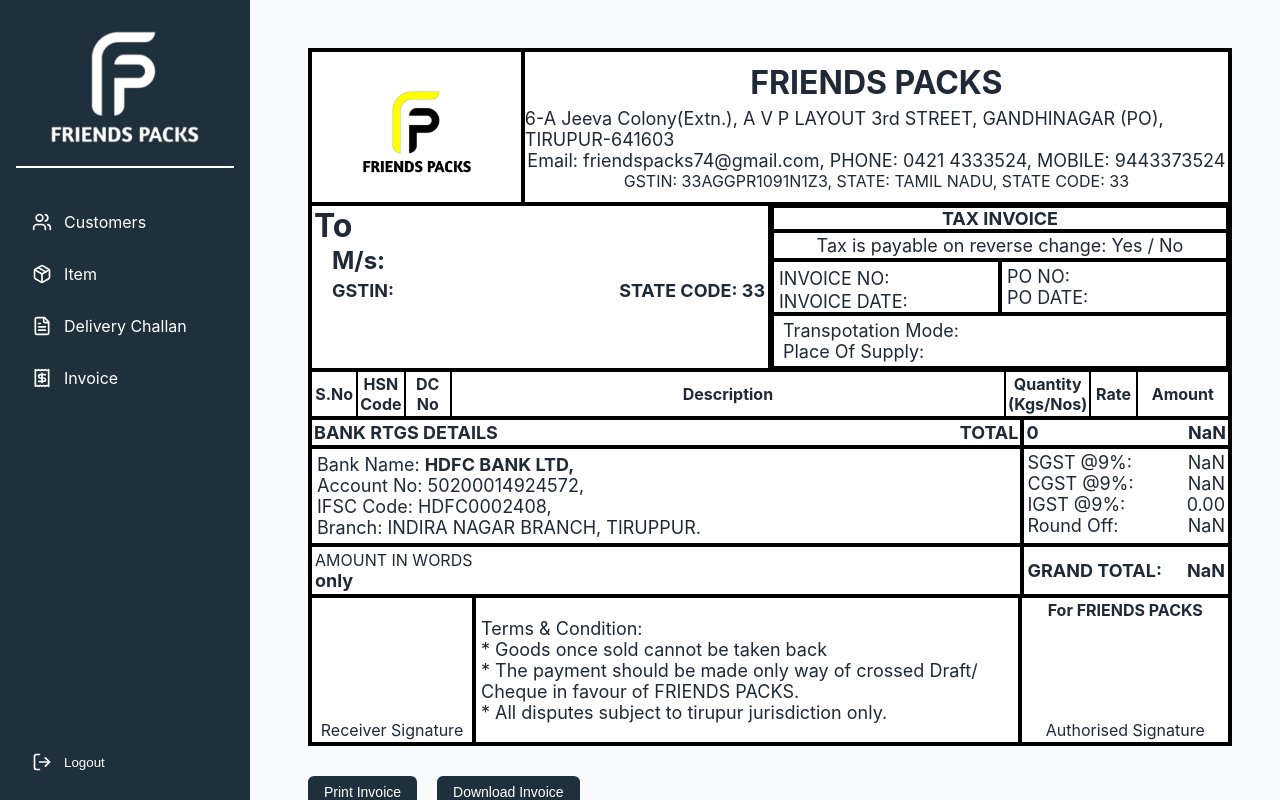
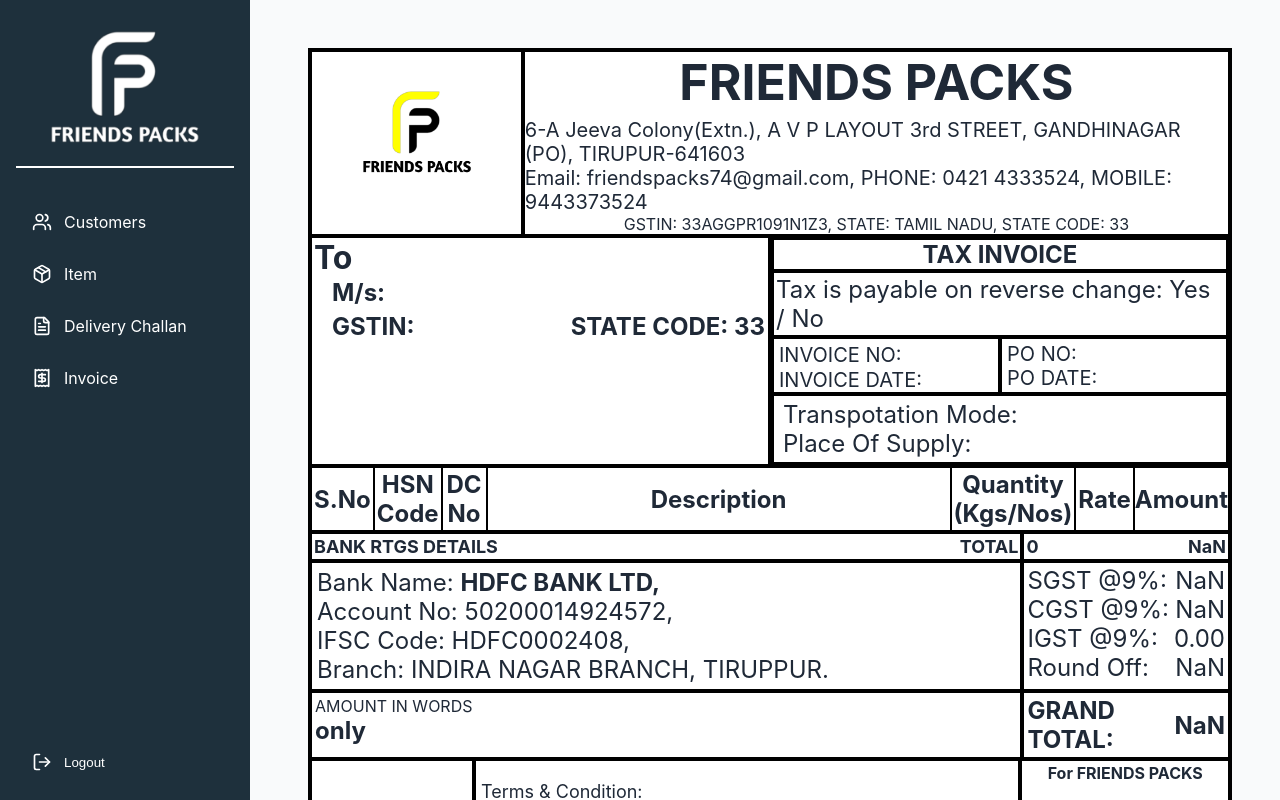
Before and after one commit to ashif-2005/FP, a React (Vite) app: page /print in a window 1280 px wide. Built offline with nearby package versions, Linux system fonts and the light colour scheme.

Commit message:
small changes done

```diff
--- a/src/components/InvoiceForm.css
+++ b/src/components/InvoiceForm.css
@@ -39,20 +39,20 @@
 /* font-bold text-5xl mb-3 */
 .company-name{
     font-weight: bold;
-    font-size: xx-large;
+    font-size: 50px;
     margin-bottom: 3px;
 }
 
 /* text-lg mt-3 font-semibold */
 .company-address{
-    font-size: large;
+    font-size: 20px;
     font-weight: 400;
     margin-top: 3px;
 }
 
 /* text-lg font-semibold */
 .company-detail{
-    font-size: large;
+    font-size: 20px;
     font-weight: 400;
 }
 
@@ -90,7 +90,7 @@
 .to-company-details{
     display: flex;
     margin-left: 20px;
-    font-size: large;
+    font-size: x-large;
 }
 
 /* flex justify-between mt-3 */
@@ -105,13 +105,13 @@
     display: flex;
     margin-left: 20px;
     font-weight: bold;
-    font-size: large;
+    font-size: x-large;
 }
 
 /* flex text-xl font-bold */
 .code{
     display: flex;
-    font-size: large;
+    font-size: x-large;
     font-weight: bold;
     margin-right: 3px;
 }
@@ -132,7 +132,7 @@
 
 /* text-lg font-bold */
 .tax-text{
-    font-size: large;
+    font-size: x-large;
     font-weight: bold;
 }
 
@@ -147,7 +147,7 @@
 
 /* text-lg font-semibold */
 .condition-text{
-    font-size: large;
+    font-size: x-large;
     font-weight: 400;
 }
 
@@ -169,7 +169,7 @@
 /* font-semibold text-lg */
 .inv-po{
     /* font-weight: 500; */
-    font-size: large;
+    font-size: 20px;
     margin-left: 5px;
 }
 
@@ -200,6 +200,11 @@
     border: 2px solid black;
 }
 
+.trans{
+    font-size: x-large;
+    margin-left: 5px;
+}
+
 /* w-full border-2 border-black */
 .table{
     width: 100%;
@@ -213,6 +218,7 @@
     width: 5%;
     border: 2px solid black;
     padding: 2px;
+    font-size: x-large;
 }
 
 /* w-[60%] border-2 border-black p-2 */
@@ -220,17 +226,19 @@
     width: 60%;
     border: 2px solid black;
     padding: 2px;
+    font-size: x-large;
 }
 
 /* w-[10%] border-2 border-black p-2 */
 .t-head-amount{
     width: 10%;
     border: 2px solid black;
+    font-size: x-large;
 }
 
 /* text-lg font-semibold */
 .t-body{
-    font-size: large;
+    font-size: x-large;
     font-weight: 400;
 }
 
@@ -284,7 +292,7 @@
     flex-direction: column;
     padding: 5px;
     border: 2px solid black;
-    font-size: large;
+    font-size: x-large;
 }
 
 /* font-bold */
@@ -297,7 +305,7 @@
     width: 23%;
     border: 2px solid black;
     padding: 3px;
-    font-size: large;
+    font-size: x-large;
 }
 
 /* w-full flex justify-between */
@@ -323,7 +331,7 @@
 
 /* text-xl font-bold */
 .amt-word{
-    font-size: large;
+    font-size: x-large;
     font-weight: bold;
 }
 
@@ -335,7 +343,7 @@
     align-items: center;
     border: 2px solid black;
     font-weight: bold;
-    font-size: large;
+    font-size: x-large;
     padding: 3px;
 }
 
--- a/src/components/PrintInvoice.jsx
+++ b/src/components/PrintInvoice.jsx
@@ -205,10 +205,10 @@
                 </div>
               </div>
               <div className="transport">
-                <p className="inv-po ">
+                <p className="trans">
                   Transpotation Mode: {data?.transport}
                 </p>
-                <p className="inv-po">
+                <p className="trans">
                   Place Of Supply: {data?.place}
                 </p>
               </div>
@@ -267,7 +267,7 @@
                     )}
                   </tr>
                 ))}
-                {Array.from({ length: 23 - data?.items.length }, (_, index) => (
+                {Array.from({ length: 16 - data?.items.length }, (_, index) => (
                   <tr key={index}>
                     <td className="t-data">&nbsp;</td>
                     <td className="t-data">&nbsp;</td>
```
